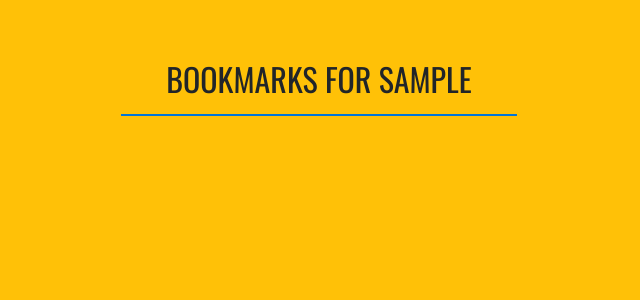
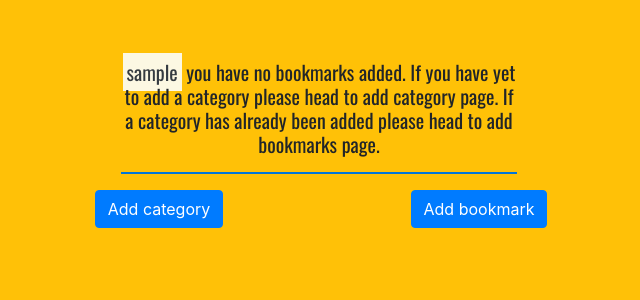
Before and after one commit to plyn85/bookmarks-app, a Flask app: page /users in a window 1280 px wide. Shown: the part 68-368 px from the top of the page, without its empty margins (321-961 px from the left). Run offline with Flask 2, Linux system fonts and the light colour scheme; the visitor is signed in with stand-in values (Sample User, id 1); data that the repository does not hold is empty; some libraries are stand-ins or nearby versions.

Commit message:
adding pages to direct a user that has yet to add a category or bookmark

```diff
--- a/app.py
+++ b/app.py
@@ -11,7 +11,6 @@ from os import path
 if path.exists('env.py'):
     import env
 
-
 app = Flask(__name__)
 #  configuring enviroment variables which are set in env.py
 app.config['MONGO_DBNAME'] = os.environ.get('MONGO_DBNAME')
@@ -21,13 +20,14 @@ app.config['SECRET_KEY'] = os.environ.get('SECRET_KEY')
 
 mongo = PyMongo(app)
 moment = Moment(app)
+
 # index,  login, register, and log out section -----------------------------------------
 @app.route('/index')
 @app.route('/')
 def index():
-    users = mongo.db.users.find()
     categories = mongo.db.categories.find()
     bookmarks = mongo.db.bookmarks.find()
+    users = mongo.db.users.find()
     return render_template('index.html', categories=categories, bookmarks=bookmarks, users=users)
 
 
@@ -48,7 +48,7 @@ def login():
                 flash(f'You are logged in!', 'success')
                 return redirect(url_for('index'))
         flash(
-            f'Login  Unsuccessful. Please check username/password conbination', 'danger')
+            f'Login  Unsuccessful. Please check username/password combination', 'danger')
 
     return render_template('login.html')
 
@@ -82,12 +82,22 @@ def logout():
 
 # user section
 @app.route('/users')
+# if a user has not yet added a bookmark the newuser page will be render
+# and if the user has bookmarks already added the user page will render
 def users():
     users = mongo.db.users.find()
     categories = mongo.db.categories.find()
     bookmarks = mongo.db.bookmarks.find()
+    book_name = mongo.db.bookmarks.find_one(
+        {'username': session.get('username')})
+    if book_name is None:
+        return render_template('newuser.html')
+
     return render_template('users.html', users=users, bookmarks=bookmarks, categories=categories)
-# bookmarks section ---------------------------------------------------------------------
+
+    # bookmarks section ---------------------------------------------------------------------
+
+
 @app.route('/add_bookmark')
 def add_bookmark():
     categories = mongo.db.categories.find()
@@ -109,10 +119,10 @@ def insert_bookmark():
 
 @app.route("/edit_bookmark/<book_id>")
 def edit_bookmark(book_id):
-    users = mongo.db.users.find()
+    user = mongo.db.users.find()
     all_categories = mongo.db.categories.find()
     the_bookmark = mongo.db.bookmarks.find_one({"_id": ObjectId(book_id)})
-    return render_template("edit_bookmark.html", book=the_bookmark, categories=all_categories, users=users)
+    return render_template("edit_bookmark.html", book=the_bookmark, categories=all_categories, user=user)
 
 
 @app.route('/update_bookmark/<book_id>', methods=["POST"])
@@ -148,8 +158,12 @@ def remove_bookmark(book_id):
 def user_categories():
     categories = mongo.db.categories.find()
     bookmarks = mongo.db.bookmarks.find()
-    users = mongo.db.users.find()
-    return render_template('categories.html', categories=categories, bookmarks=bookmarks, users=users)
+    user = mongo.db.users.find()
+    cat_name = mongo.db.categories.find_one(
+        {'username': session.get('username')})
+    if cat_name is None:
+        return render_template('newuser_cat.html')
+    return render_template('categories.html', categories=categories, bookmarks=bookmarks, user=user)
 
 
 @app.route('/add_category')
@@ -159,7 +173,7 @@ def add_category():
 
 @app.route('/insert_category', methods=["POST"])
 def insert_category():
-    flash(f'Your category has been added!', 'success')
+    flash(f'Your category has been added! It will be now be available in the add bookmarks section In the dropdown menu', 'success')
     category = mongo.db.categories
     category.insert_one({
         'username': session['username'],
--- a/templates/base.html
+++ b/templates/base.html
@@ -43,7 +43,7 @@
               >Home <span class="sr-only">(current)</span></a
               >
             </li>
-            {% if session['logged_in'] == True %}
+            {% if session['logged_in']%}
             <li class="nav-item">
               <a class="nav-link" href="{{url_for('users')}}"
               >Bookmarks</a
--- a/templates/index.html
+++ b/templates/index.html
@@ -65,8 +65,8 @@
           {%if book.name== users.name%}
           <p class="card-text text-barlow">
             Added by
-            <mark class="text-dark">{{book.username}}</mark> {{
-            moment().fromNow() }}
+            <mark class="text-dark">{{book.username}}</mark> Added on {{
+            moment().format('MMMM Do YYYY') }}
           </p>
           {%endif%}
           <a
--- /dev/null
+++ b/templates/newuser.html
@@ -0,0 +1,28 @@
+{% extends 'base.html' %} {% block content %}
+<section>
+  <div class="row justify-content-center mt-4">
+    <div class="col-lg-4">
+      <h5 class="bookmarks-header text-oswald mt-5 text-center">
+        <mark class="text-dark text-center">{{session.username}}</mark>
+        you have no bookmarks added. If you have yet to add a category please
+        head to add category page. If a category has already been added please
+        head to add bookmarks page.
+        <hr class="hr-color" />
+      </h5>
+    </div>
+  </div>
+  <div class="row justify-content-center">
+    <div class="col-lg-3 text-center">
+      <a href="{{url_for('add_category')}}" class="btn btn-primary"
+        >Add category</a
+      >
+    </div>
+    <div class="col-lg-3 text-center">
+      <a href="{{url_for('add_bookmark')}}" class="btn btn-primary"
+        >Add bookmark</a
+      >
+    </div>
+  </div>
+</section>
+
+{% endblock content%}
--- a/templates/users.html
+++ b/templates/users.html
@@ -9,4 +9,4 @@ the name of which ever username they set up there account with will be displayed
     </h2>
   </div>
 </div>
-{%include 'bookmarks.html'%} {%endblock%}
+{%include 'bookmarks.html'%}} {%endblock%}
```
Also changed, not shown: templates/newuser_cat.html (added, +21 -0 lines).
